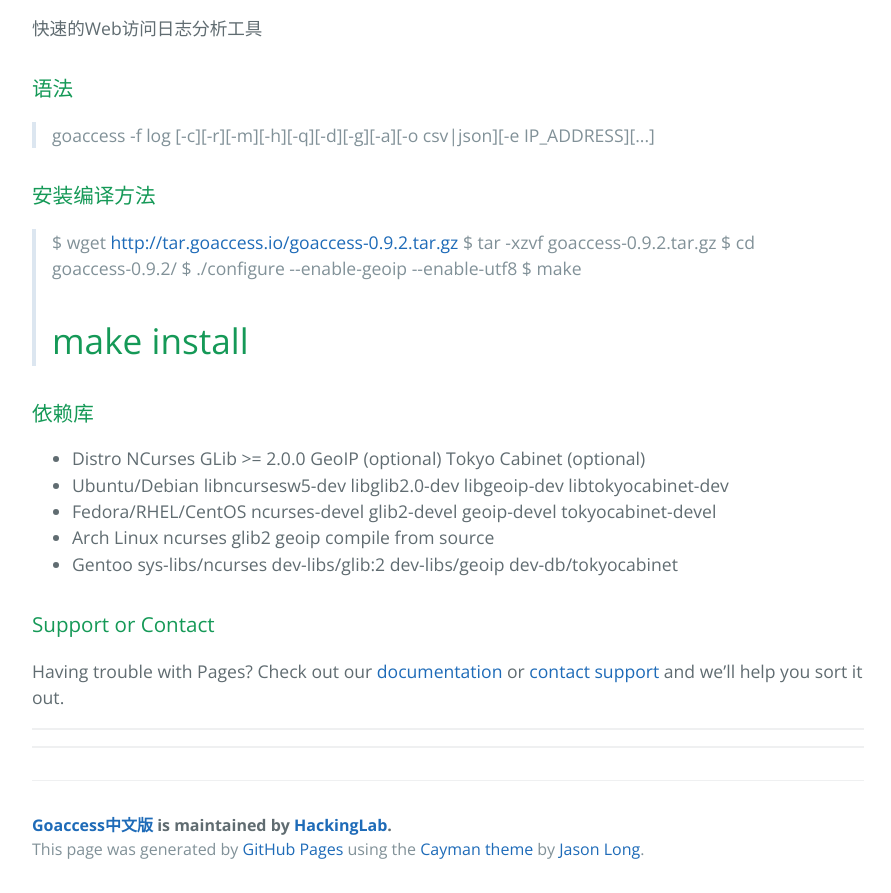
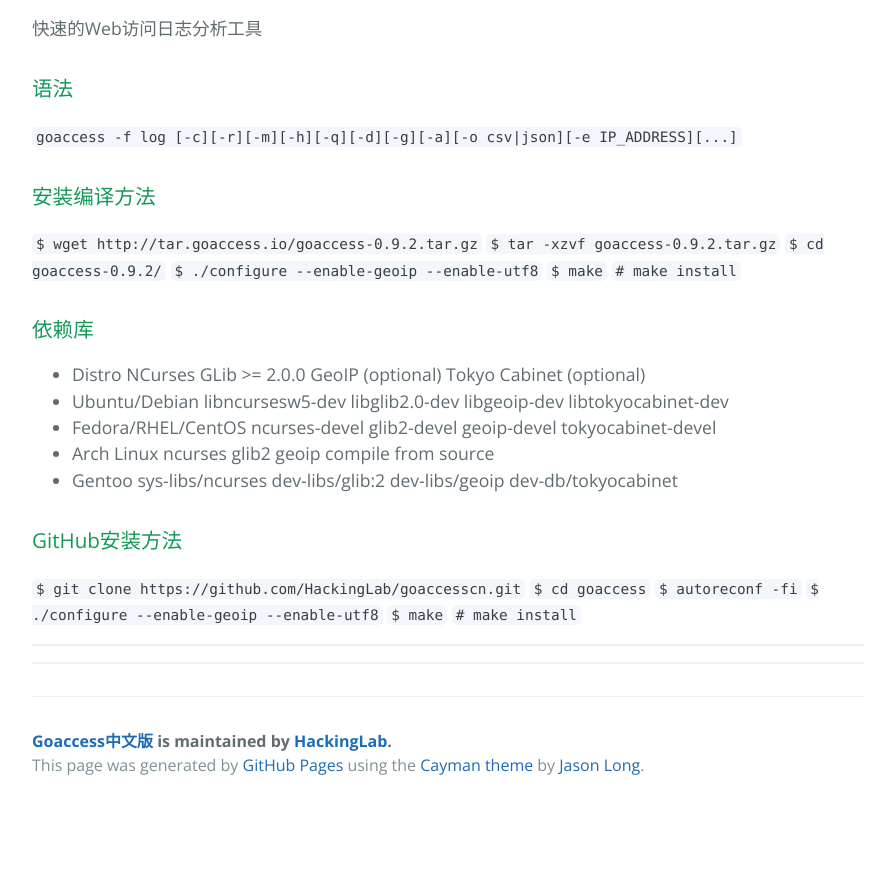
Before and after one commit to HackingLab/GoaccessCN, a plain HTML site: page index.html in a window 1280 px wide. Shown: the part 482-1375 px from the top of the page, without its empty margins (192-1083 px from the left). After the commit the page ends 1291 px from the top, so only its background shows below. Drawn offline with nearby package versions, Linux system fonts and the light colour scheme.

Commit message:
Create gh-pages branch via GitHub

```diff
--- a/index.html
+++ b/index.html
@@ -29,23 +29,17 @@
 <h3>
 <a id="语法" class="anchor" href="#%E8%AF%AD%E6%B3%95" aria-hidden="true"><span class="octicon octicon-link"></span></a>语法</h3>
 
-<blockquote>
-<p>goaccess -f log [-c][-r][-m][-h][-q][-d][-g][-a][-o csv|json][-e IP_ADDRESS][...]</p>
-</blockquote>
+<p><code>goaccess -f log [-c][-r][-m][-h][-q][-d][-g][-a][-o csv|json][-e IP_ADDRESS][...]</code></p>
 
 <h3>
 <a id="安装编译方法" class="anchor" href="#%E5%AE%89%E8%A3%85%E7%BC%96%E8%AF%91%E6%96%B9%E6%B3%95" aria-hidden="true"><span class="octicon octicon-link"></span></a>安装编译方法</h3>
 
-<blockquote>
-<p>$ wget <a href="http://tar.goaccess.io/goaccess-0.9.2.tar.gz">http://tar.goaccess.io/goaccess-0.9.2.tar.gz</a>
-$ tar -xzvf goaccess-0.9.2.tar.gz
-$ cd goaccess-0.9.2/
-$ ./configure --enable-geoip --enable-utf8
-$ make</p>
-
-<h1>
-<a id="make-install" class="anchor" href="#make-install" aria-hidden="true"><span class="octicon octicon-link"></span></a>make install</h1>
-</blockquote>
+<p><code>$ wget http://tar.goaccess.io/goaccess-0.9.2.tar.gz</code>
+<code>$ tar -xzvf goaccess-0.9.2.tar.gz</code>
+<code>$ cd goaccess-0.9.2/</code>
+<code>$ ./configure --enable-geoip --enable-utf8</code>
+<code>$ make</code>
+<code># make install</code></p>
 
 <h3>
 <a id="依赖库" class="anchor" href="#%E4%BE%9D%E8%B5%96%E5%BA%93" aria-hidden="true"><span class="octicon octicon-link"></span></a>依赖库</h3>
@@ -59,9 +53,14 @@
 </ul>
 
 <h3>
-<a id="support-or-contact" class="anchor" href="#support-or-contact" aria-hidden="true"><span class="octicon octicon-link"></span></a>Support or Contact</h3>
+<a id="github安装方法" class="anchor" href="#github%E5%AE%89%E8%A3%85%E6%96%B9%E6%B3%95" aria-hidden="true"><span class="octicon octicon-link"></span></a>GitHub安装方法</h3>
 
-<p>Having trouble with Pages? Check out our <a href="https://help.github.com/pages">documentation</a> or <a href="https://github.com/contact">contact support</a> and we’ll help you sort it out.</p>
+<p><code>$ git clone https://github.com/HackingLab/goaccesscn.git</code>
+<code>$ cd goaccess</code>
+<code>$ autoreconf -fi</code>
+<code>$ ./configure --enable-geoip --enable-utf8</code>
+<code>$ make</code>
+<code># make install</code></p>
 
 <hr>
 
--- a/params.json
+++ b/params.json
@@ -1 +1 @@
-{"name":"Goaccess中文版","tagline":"Goaccess中文版","body":"\r\n***\r\n### GoAccess中文版介绍.\r\n快速的Web访问日志分析工具\r\n\r\n### 语法\r\n> goaccess -f log [-c][-r][-m][-h][-q][-d][-g][-a][-o csv|json][-e IP_ADDRESS][...]\r\n\r\n### 安装编译方法\r\n\r\n> $ wget http://tar.goaccess.io/goaccess-0.9.2.tar.gz\r\n> $ tar -xzvf goaccess-0.9.2.tar.gz\r\n> $ cd goaccess-0.9.2/\r\n> $ ./configure --enable-geoip --enable-utf8\r\n> $ make\r\n> # make install\r\n\r\n### 依赖库\r\n* Distro\tNCurses\tGLib >= 2.0.0\tGeoIP (optional)\tTokyo Cabinet (optional)\r\n* Ubuntu/Debian\tlibncursesw5-dev\tlibglib2.0-dev\tlibgeoip-dev\tlibtokyocabinet-dev\r\n* Fedora/RHEL/CentOS\tncurses-devel\tglib2-devel\tgeoip-devel\ttokyocabinet-devel\r\n* Arch Linux\tncurses\tglib2\tgeoip\tcompile from source\r\n* Gentoo\tsys-libs/ncurses\tdev-libs/glib:2\tdev-libs/geoip\tdev-db/tokyocabinet\r\n\r\n### Support or Contact\r\nHaving trouble with Pages? Check out our [documentation](https://help.github.com/pages) or [contact support](https://github.com/contact) and we’ll help you sort it out.\r\n\r\n***\r\n\r\n***","google":"","note":"Don't delete this file! It's used internally to help with page regeneration."}
+{"name":"Goaccess中文版","tagline":"Goaccess中文版","body":"\r\n***\r\n### GoAccess中文版介绍.\r\n快速的Web访问日志分析工具\r\n\r\n### 语法\r\n` goaccess -f log [-c][-r][-m][-h][-q][-d][-g][-a][-o csv|json][-e IP_ADDRESS][...]`\r\n\r\n### 安装编译方法\r\n\r\n`$ wget http://tar.goaccess.io/goaccess-0.9.2.tar.gz`\r\n`$ tar -xzvf goaccess-0.9.2.tar.gz`\r\n`$ cd goaccess-0.9.2/`\r\n`$ ./configure --enable-geoip --enable-utf8`\r\n`$ make`\r\n`# make install`\r\n\r\n### 依赖库\r\n* Distro\tNCurses\tGLib >= 2.0.0\tGeoIP (optional)\tTokyo Cabinet (optional)\r\n* Ubuntu/Debian\tlibncursesw5-dev\tlibglib2.0-dev\tlibgeoip-dev\tlibtokyocabinet-dev\r\n* Fedora/RHEL/CentOS\tncurses-devel\tglib2-devel\tgeoip-devel\ttokyocabinet-devel\r\n* Arch Linux\tncurses\tglib2\tgeoip\tcompile from source\r\n* Gentoo\tsys-libs/ncurses\tdev-libs/glib:2\tdev-libs/geoip\tdev-db/tokyocabinet\r\n\r\n### GitHub安装方法\r\n`$ git clone https://github.com/HackingLab/goaccesscn.git`\r\n`$ cd goaccess`\r\n`$ autoreconf -fi`\r\n`$ ./configure --enable-geoip --enable-utf8`\r\n`$ make`\r\n`# make install`\r\n\r\n***\r\n\r\n***","google":"","note":"Don't delete this file! It's used internally to help with page regeneration."}
```
